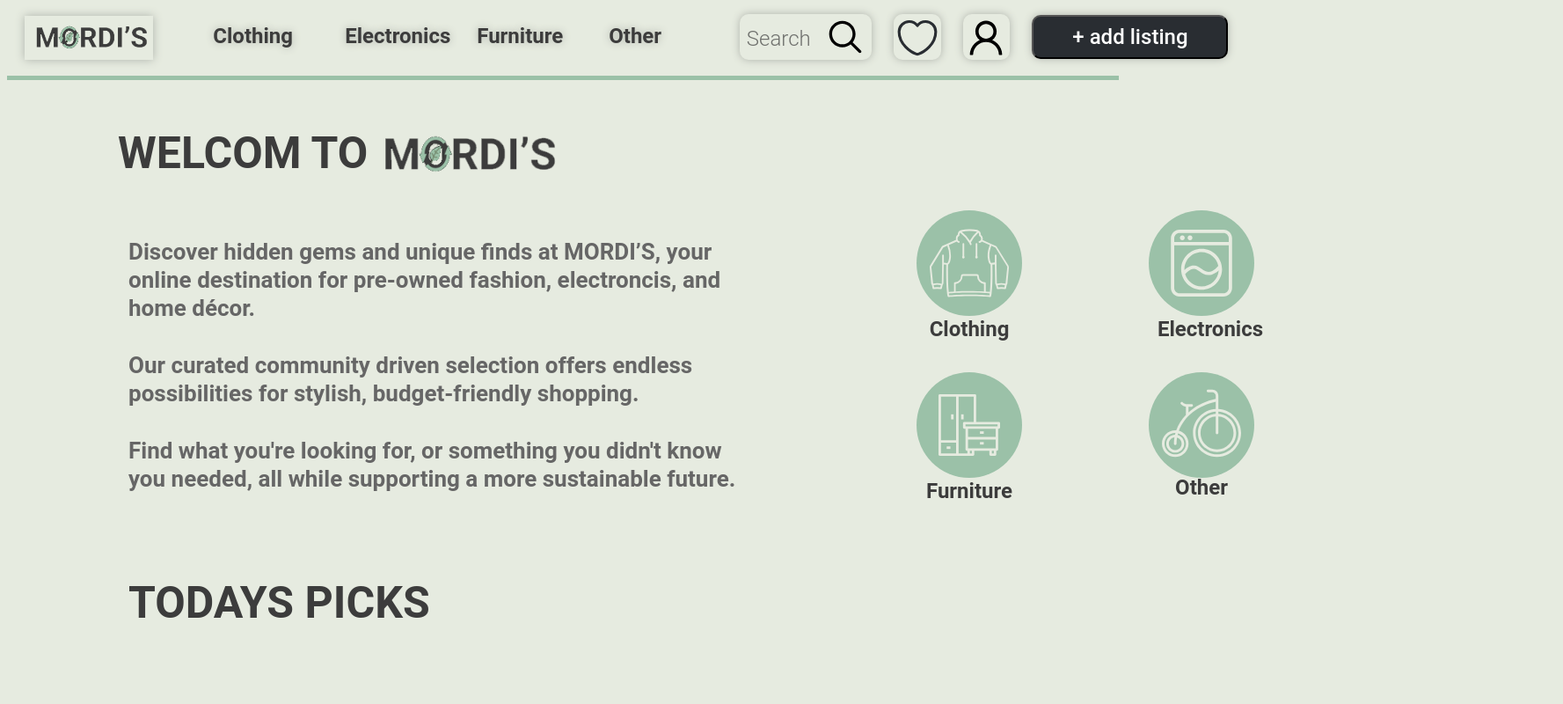
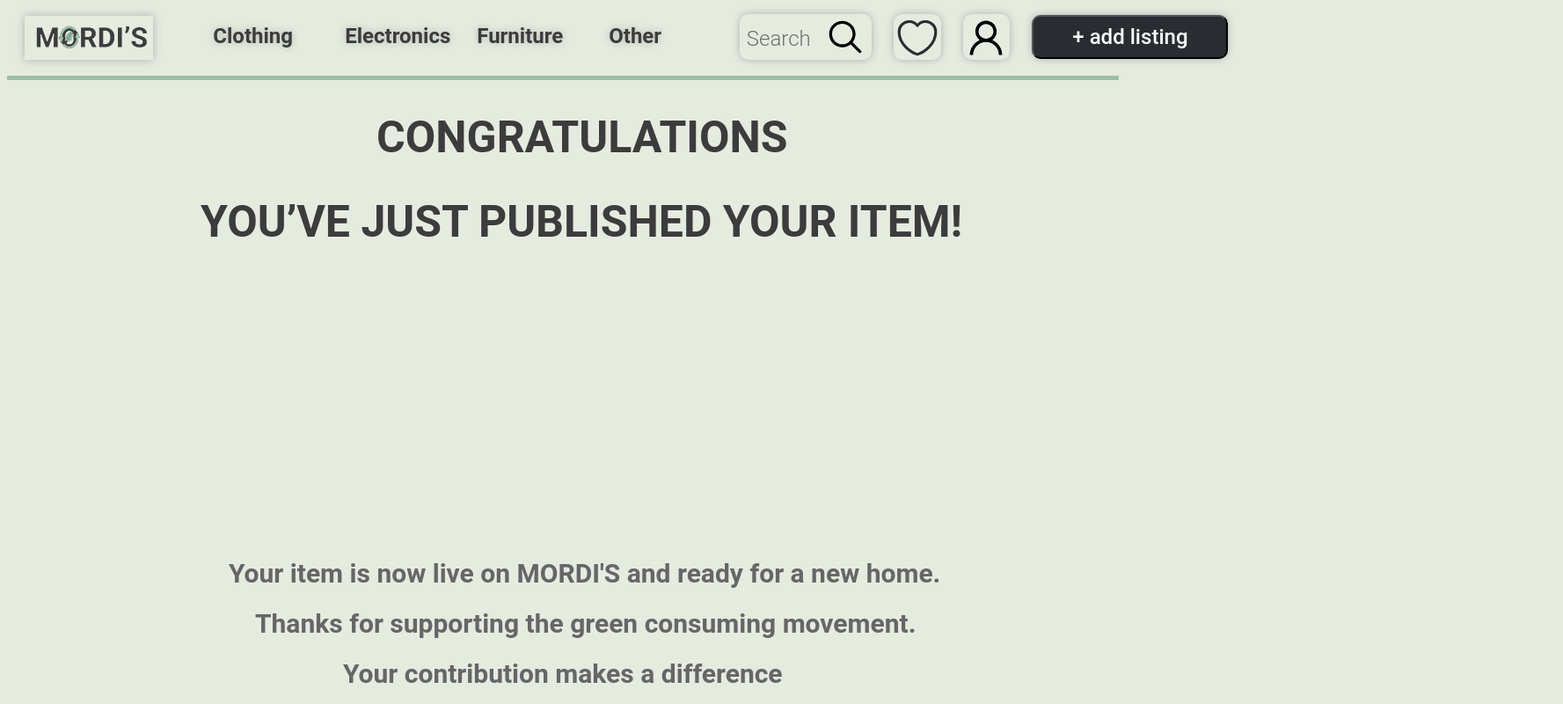
Before and after one commit to VictorRutskin/Mordis-Second-Hand-Angular-Website, an Angular app: page /NewListingFinish in a window 1280 px wide. Before the commit this address led to /Home. Shown: the top 800 px of the page at 88% size, 1777 px wide, since content can reach past the window. Built offline with nearby package versions, Linux system fonts and the light colour scheme.

Commit message:
working on submit-post page

```diff
--- a/src/app/Components/Nav-bar-Components/nav-bar/nav-bar.component.html
+++ b/src/app/Components/Nav-bar-Components/nav-bar/nav-bar.component.html
@@ -23,7 +23,7 @@
   <a routerLink="/Home">
     <app-navbar-man></app-navbar-man>
   </a>
-  <a routerLink="/NewListing2">
+  <a routerLink="/NewListingFinish">
     <app-navbar-add-listing></app-navbar-add-listing>
   </a>
 
--- a/src/app/Components/Text-Components/main-page-title2/main-page-title2.component.scss
+++ b/src/app/Components/Text-Components/main-page-title2/main-page-title2.component.scss
@@ -1,7 +1,7 @@
 @import '../../../../styles.scss';
 
 h1{
-    width: 500px;
+    width: 1000px;
     height: 59px;
     margin: 36px 14px 51px 138px;
     font-family: Roboto;
--- /dev/null
+++ b/src/app/Pages/add-finish-page/add-finish-page.component.html
@@ -0,0 +1,29 @@
+<div class="Title-Container-1">
+  <app-main-page-title2 text="CONGRATULATIONS"></app-main-page-title2>
+</div>
+<div class="Title-Container-2">
+  <app-main-page-title2
+    text="YOU’VE JUST PUBLISHED YOUR ITEM!"
+  ></app-main-page-title2>
+</div>
+
+<div class="text-Container-1">
+  <app-small-text-template
+    Text="  Your item is now live on MORDI'S and ready for a new home."
+  ></app-small-text-template>
+</div>
+<div class="text-Container-2">
+  <app-small-text-template
+    Text=" Thanks for supporting the green consuming movement."
+  ></app-small-text-template>
+</div>
+
+<div class="text-Container-3">
+  <app-small-text-template
+    Text="Your contribution makes a difference"
+  ></app-small-text-template>
+</div>
+<div class="BTN-container">
+<app-form-continue-btn text="HOMEPAGE"></app-form-continue-btn>
+<app-form-continue-btn></app-form-continue-btn>
+</div>
--- /dev/null
+++ b/src/app/Pages/add-finish-page/add-finish-page.component.scss
@@ -0,0 +1,42 @@
+.Title-Container-1{
+    position: relative;
+    width: 500px;
+    max-width: 500px;
+    left: 50%;
+    margin-left: -350px;
+}
+
+.Title-Container-2{
+    margin-top: -50px;
+    position: relative;
+    width: 500px;
+    max-width: 500px;
+    left: 50%;
+    margin-left: -550px;
+    margin-bottom: 300px;
+}
+
+.text-Container-1{
+    left: -130px;
+    position: relative;
+    max-width: 500px;
+    margin:auto;
+    margin-bottom: 20px;
+}
+.text-Container-2{
+    left: -100px;
+    position: relative;
+    max-width: 500px;
+    margin:auto;
+    margin-bottom: 20px;
+}
+.text-Container-3{
+    position: relative;
+    max-width: 500px;
+    margin:auto;
+    margin-bottom: 20px;
+}
+
+.BTN-container{
+    flex-direction: row;
+}
--- a/src/app/Pages/main-page/main-page.component.html
+++ b/src/app/Pages/main-page/main-page.component.html
@@ -11,6 +11,6 @@
 <div>
   <app-main-page-title2 [text]="semititle1text"></app-main-page-title2>
 </div>
-<div>
+<div class="courusel-container">
   <app-item-courusel></app-item-courusel>
 </div>
--- a/src/app/Pages/main-page/main-page.component.scss
+++ b/src/app/Pages/main-page/main-page.component.scss
@@ -1,33 +1,6 @@
-h1{
-    width: 285px;
-    height: 59px;
-    margin: 54px 13px 32px 126px;
-    font-family: Roboto;
-    font-size: 50px;
-    font-weight: bold;
-    font-stretch: normal;
-    font-style: normal;
-    line-height: normal;
-    letter-spacing: normal;
-    text-align: left;
-    color: #3c3c3c;
-}
 div{
     display: flex;
 }
-img{
-    width: 200px;
-    height: 58px;
-    flex-grow: 0;
-    margin: 44px 300px 15px -40px;
-    padding: 10.9px 119.9px 11.3px 42px;
-    font-family: Roboto;
-    font-size: 49.7px;
-    font-weight: bold;
-    font-stretch: normal;
-    font-style: normal;
-    line-height: normal;
-    letter-spacing: normal;
-    text-align: left;
-    color: #3c3c3c;
+.courusel-container{
+    margin-bottom: 100px;
 }
--- a/src/app/app-routing.module.ts
+++ b/src/app/app-routing.module.ts
@@ -1,3 +1,4 @@
+import { AddFinishPageComponent } from './Pages/add-finish-page/add-finish-page.component';
 import { MainPageComponent } from './Pages/main-page/main-page.component';
 import { NgModule } from '@angular/core';
 import { RouterModule, Routes } from '@angular/router';
@@ -10,6 +11,7 @@ const routes: Routes = [
   { path: 'NewListing1', component: AddProductPage1Component },
   { path: 'NewListing2', component: AddProductPage2Component },
   { path: 'NewListing3', component: AddProductPage3Component },
+  { path: 'NewListingFinish', component: AddFinishPageComponent},
 
 
   // otherwise redirect to home
--- a/src/app/app.module.ts
+++ b/src/app/app.module.ts
@@ -35,6 +35,7 @@ import { FormsModule } from '@angular/forms';
 import { FormContinueBTNComponent } from './Components/Buttons/form-continue-btn/form-continue-btn.component';
 import { SmallTextTemplateComponent } from './Components/Text-Components/small-text-template/small-text-template.component';
 import { AddImagesFormComponent } from './Components/Form-Components/add-images-form/add-images-form.component';
+import { AddFinishPageComponent } from './Pages/add-finish-page/add-finish-page.component';
 
 @NgModule({
   declarations: [
@@ -70,6 +71,7 @@ import { AddImagesFormComponent } from './Components/Form-Components/add-images-
     FormContinueBTNComponent,
     SmallTextTemplateComponent,
     AddImagesFormComponent,
+    AddFinishPageComponent,
   ],
   imports: [BrowserModule, AppRoutingModule,FormsModule],
   providers: [],
```
Also changed, not shown: src/app/Pages/add-finish-page/add-finish-page.component.ts (added, +10 -0 lines), 1 other file (tests, documents, lock files or other folders).
